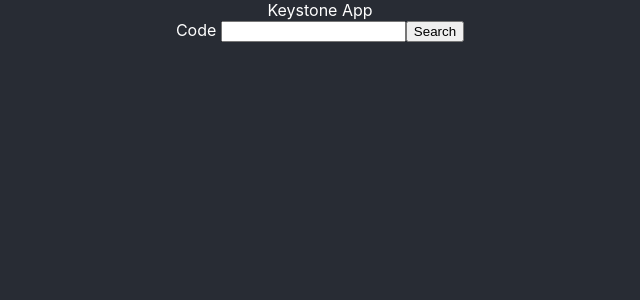
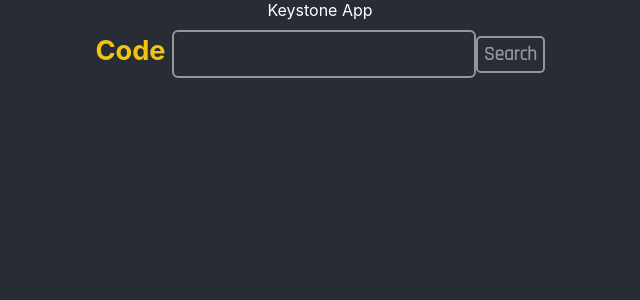
Before and after one commit to AnadeOre/keystone-helper, a React (Create React App) app in the folder frontend/: page / in a window 1280 px wide. Shown: the top 300 px of the page, without its empty margins (320-960 px from the left). Built offline with nearby package versions, Linux system fonts and the light colour scheme.

Commit message:
:lipstick: Add style

```diff
--- a/frontend/src/App.css
+++ b/frontend/src/App.css
@@ -1,3 +1,5 @@
+@import url('https://fonts.googleapis.com/css2?family=Rajdhani&display=swap');
+
 .App {
 	text-align: center;
 }
@@ -6,3 +8,57 @@ body {
 	background-color: #282c34;
 	color: white;
 }
+
+.form-container {
+	display: flex;
+	width: 370px;
+	flex-direction: column;
+	justify-items: center;
+	margin: 35vh auto;
+}
+
+label {
+	font-size: 1.7em;
+	color: #f1c40f;
+	font-weight: bold;
+}
+
+input {
+	margin-top: 10px;
+	font-family: 'Rajdhani', sans-serif;
+	border: 2px solid rgba(255, 255, 255, 0.5);
+	font-size: 1.5em;
+	padding: 0.25em 0.5em 0.3125em;
+	color: rgba(255, 255, 255, 0.5);
+	border-radius: 0.25em;
+	background: transparent;
+	transition: all 0.1s;
+}
+
+input:focus {
+	outline: none;
+	color: rgba(255, 255, 255, 0.75);
+	border-color: rgba(255, 255, 255, 0.75);
+}
+
+button {
+	border: 2px solid rgba(255, 255, 255, 0.5);
+	font-family: 'Rajdhani', sans-serif;
+	font-size: 1.2em;
+	color: rgba(255, 255, 255, 0.5);
+	font-weight: bold;
+	border-radius: 0.25em;
+	padding: 0.2em 0.3em 0.2em;
+	margin-top: 15px;
+	background: transparent;
+	cursor: pointer;
+	transition: all 0.1s;
+}
+
+button:hover,
+button:focus {
+	background-color: #383f4e;
+	outline: none;
+	color: rgba(255, 255, 255, 0.75);
+	border-color: rgba(255, 255, 255, 0.75);
+}
```
